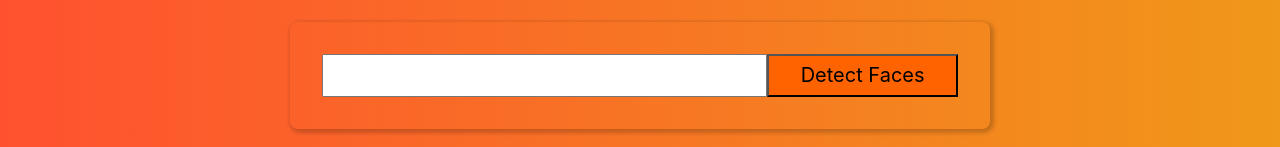
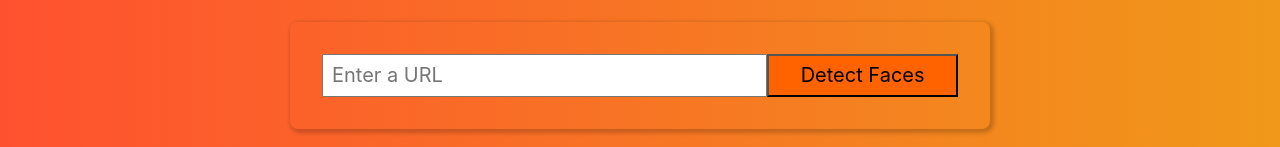
Before and after one commit to gmc314/facial-recognition-app, a React (Create React App) app: page / in a window 1280 px wide. Shown: the part 261-408 px from the top of the page. Built offline with nearby package versions, Linux system fonts and the light colour scheme.

Commit message:
placeholder for URL text box

```diff
--- a/src/components/ImageLinkForm/ImageLinkForm.js
+++ b/src/components/ImageLinkForm/ImageLinkForm.js
@@ -9,7 +9,7 @@
       </p>
       <div className="center">
         <div className="form center pa4 br3 shadow-3">
-          <input className="f4 pa2 w-70 center" type="text"/>
+          <input className="f4 pa2 w-70 center" placeholder="Enter a URL" type="text"/>
           <button className="w-30 grow f4 link ph3 pv dib black bg-orange"> Detect Faces </button>
         </div>
       </div>
```
